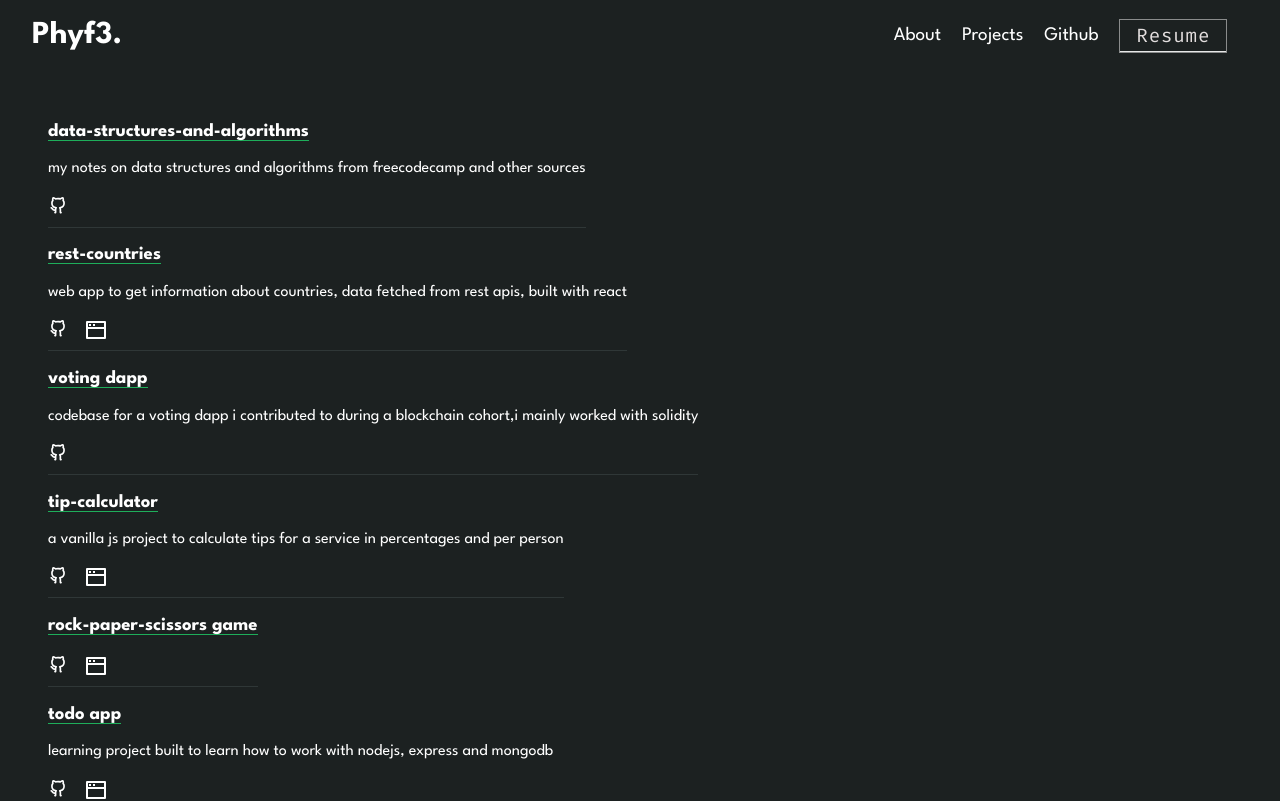
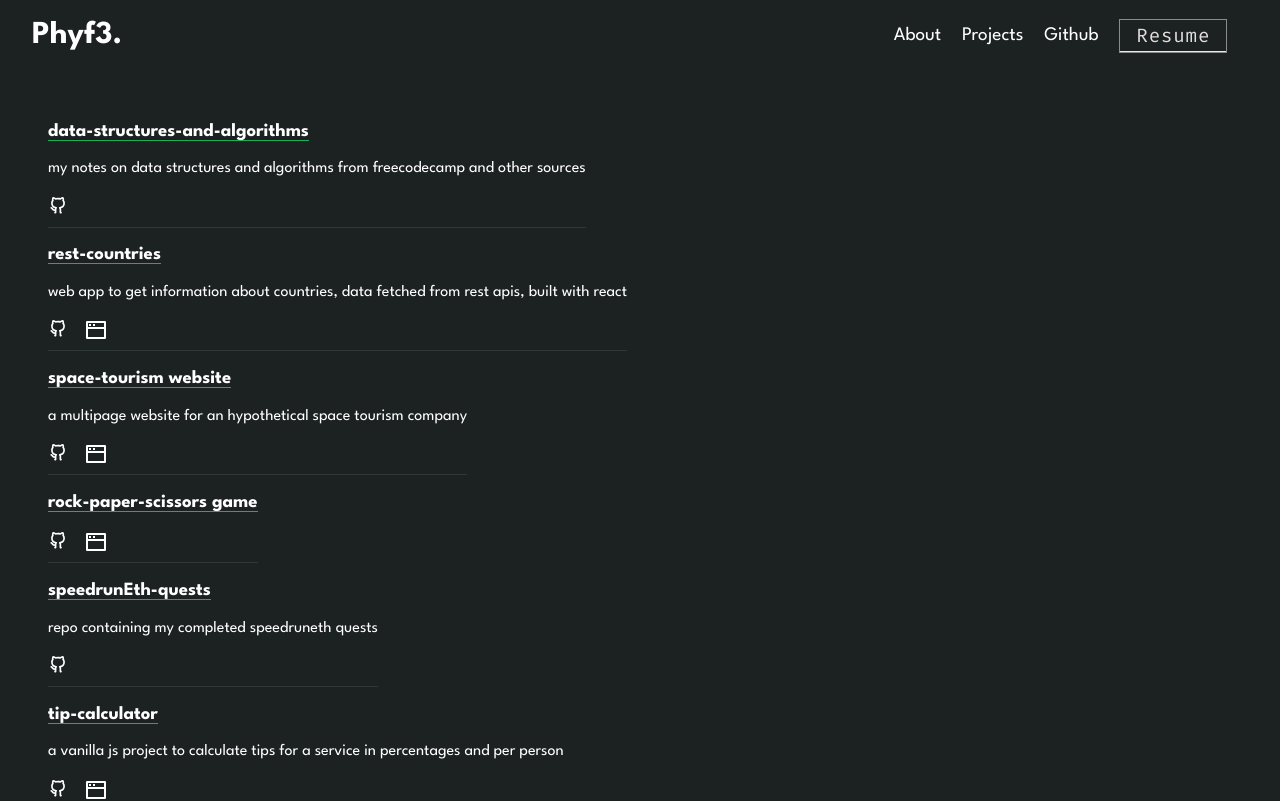
Before and after one commit to adedotxn/adedotxn.me.v1, a Next.js app: page /archive in a window 1280 px wide. Shown: the top 801 px of the page. Built offline with nearby package versions, Linux system fonts and the light colour scheme.

Commit message:
Update data.ts

```diff
--- a/data.ts
+++ b/data.ts
@@ -65,43 +65,30 @@ export const ArchiveProjects : Array<IArchiveProjects> = [
         livelink : new URL("https://rest-countries-web-appp.vercel.app/")
     },
     {
-        name : "voting dapp",
-        details : "codebase for a voting dapp i contributed to during a blockchain cohort,i mainly worked with solidity",
+        name : 'space-tourism website',
+        details : "a multipage website for an hypothetical space tourism company",
         id: 3,
-        gitlink : new URL("https://github.com/maura-dev/Voting-Dapp.git"),
+        gitlink : new URL('https://github.com/Phyf3/space-tourism'),
+        livelink : new URL('http://space-tourism-phyf3.vercel.app/')
+    },
+    {
+        name : "rock-paper-scissors game",
+        details: "",
+        id : 4,
+        gitlink : new URL("https://github.com/Phyf3/rock-paper-scissors-game-using-vanilla-js"),
+        livelink : new URL("https://rock-paper-scissors-game-using-vanilla-js.vercel.app/")
+    },
+    {
+        name : "speedrunEth-quests",
+        details: "repo containing my completed speedruneth quests",
+        id : 5,
+        gitlink : new URL("https://github.com/Phyf3/SpeedrunEth-Quests"),
     },
     {
         name : "tip-calculator",
         details: "a vanilla js project to calculate tips for a service in percentages and per person",
-        id : 4,
+        id : 6,
         gitlink : new URL("https://github.com/Phyf3/tip-calculator-web-app-with-vanilla-js"),
         livelink : new URL("https://tip-calculator-phyf3.vercel.app/")
     },
-    {
-        name : "rock-paper-scissors game",
-        details: "",
-        id : 5,
-        gitlink : new URL("https://github.com/Phyf3/rock-paper-scissors-game-using-vanilla-js"),
-        livelink : new URL("https://rock-paper-scissors-game-using-vanilla-js.vercel.app/")
-    },
-    {
-        name : "todo app",
-        details: "learning project built to learn how to work with nodejs, express and mongodb ",
-        id : 6,
-        gitlink : new URL("https://github.com/Phyf3/todo-app-mernstack"),
-        livelink : new URL("https://mernstack-taskapp.netlify.app/")
-    },
-    {
-        name : "speedrunEth-quests",
-        details: "repo containing my completed speedruneth quests",
-        id : 7,
-        gitlink : new URL("https://github.com/Phyf3/SpeedrunEth-Quests"),
-    },
-    {
-        name : "indiebrew-landing-page",
-        details: "",
-        id : 8,
-        gitlink : new URL("https://github.com/Phyf3/IndieBrew-Landing-Page"),
-        livelink : new URL("http://indie-brew-landing-page-gray.vercel.app/")
-    }
 ]
```
